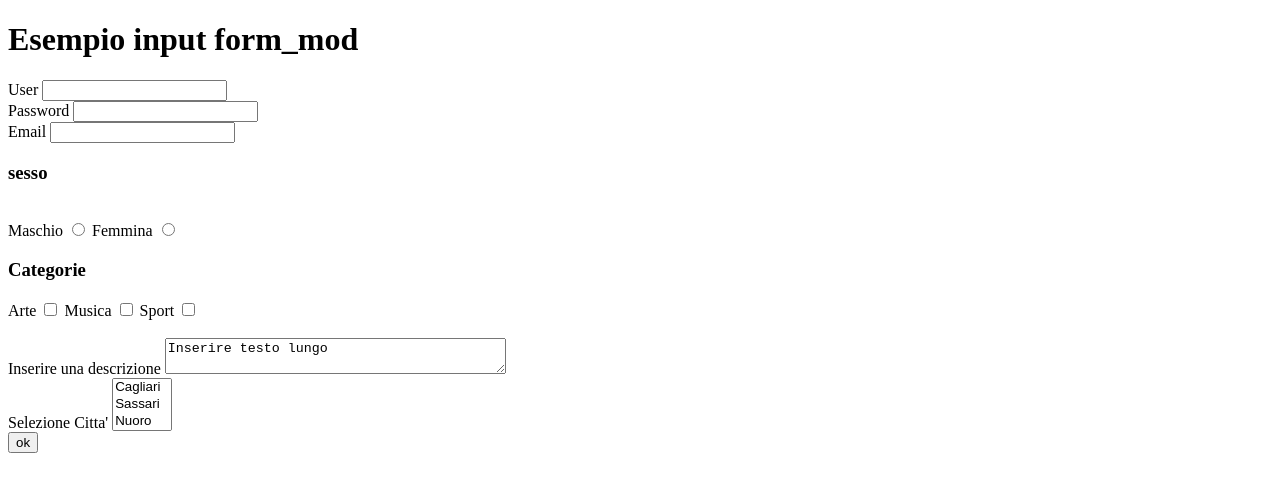
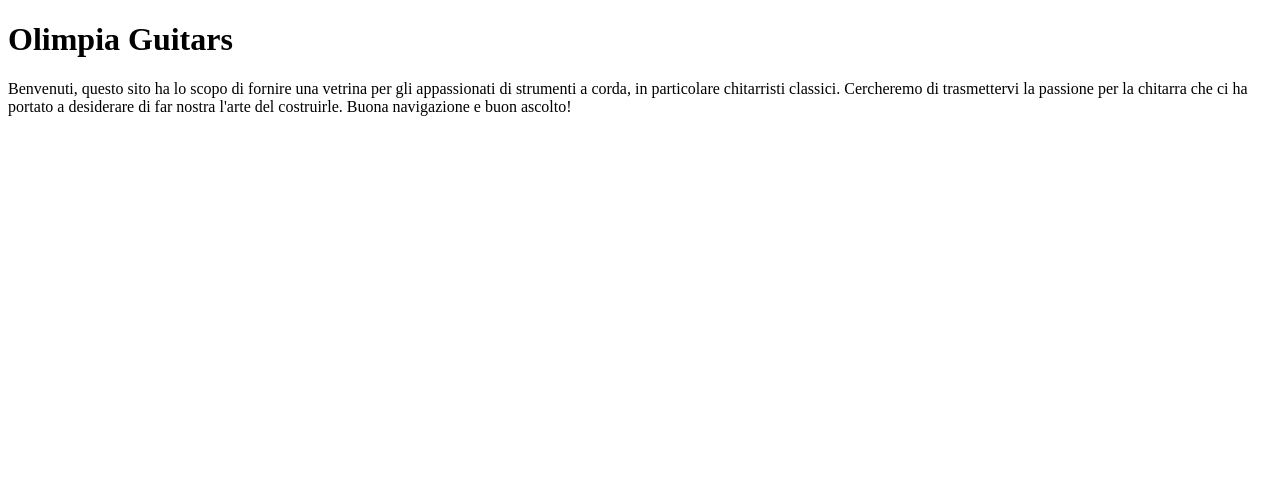
Before and after one commit to alessiosperoni/AMM2015_FP, a plain HTML site: page Index.html in a window 1280 px wide. Drawn offline with Linux system fonts and the light colour scheme.

Commit message:
Versione 3 - Contestualizzazione dell'Index.html: titolo del sito e breve spiegazione. No grafica.

```diff
--- a/Index.html
+++ b/Index.html
@@ -7,8 +7,15 @@
         <!--<meta name="viewport" content="width=device-width, initial-scale=1.0">-->
     </head>
     <body>
-        <h1>Esempio input form_mod</h1>
-        <form action=input-form.php">
+        <h1>Olimpia Guitars</h1>
+        <p>Benvenuti, questo sito ha lo scopo di fornire una vetrina per
+            gli appassionati di strumenti a corda, in particolare chitarristi
+            classici. Cercheremo di trasmettervi la passione per la chitarra
+            che ci ha portato a desiderare di far nostra l'arte del costruirle.
+            Buona navigazione e buon ascolto!</p>
+
+
+        <!--<form action="input-form.php">
             <label for="user">User</label>
             <input type="text" name="user" id="user"/>
             <br/>
@@ -55,6 +62,6 @@
             </select>
             <br/>
             <button>ok</button>
-        </form>
+        </form>    -->
     </body>
 </html>
```
